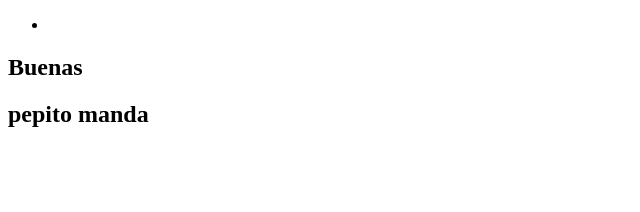
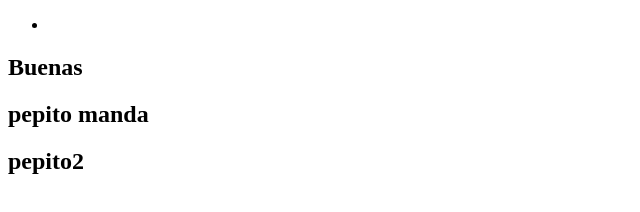
Before and after one commit to AlreaddyTakken/pepito-shop, a plain HTML site: page index.html in a window 1280 px wide. Shown: the whole page, without its empty margins (0-640 px from the left). Drawn offline with Linux system fonts and the light colour scheme.

Commit message:
se agrega pepito 2

```diff
--- a/index.html
+++ b/index.html
@@ -21,6 +21,9 @@
         <section>
             <h2>pepito manda</h2>
         </section>
+        <section>
+            <h2>pepito2</h2>
+        </section>
     </main>
     <footer>
 
```
